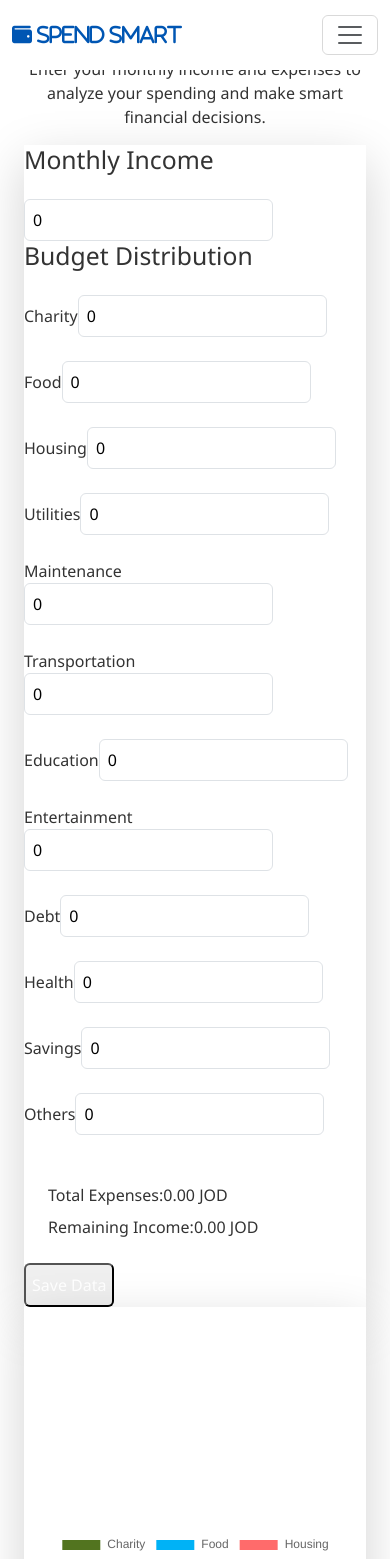
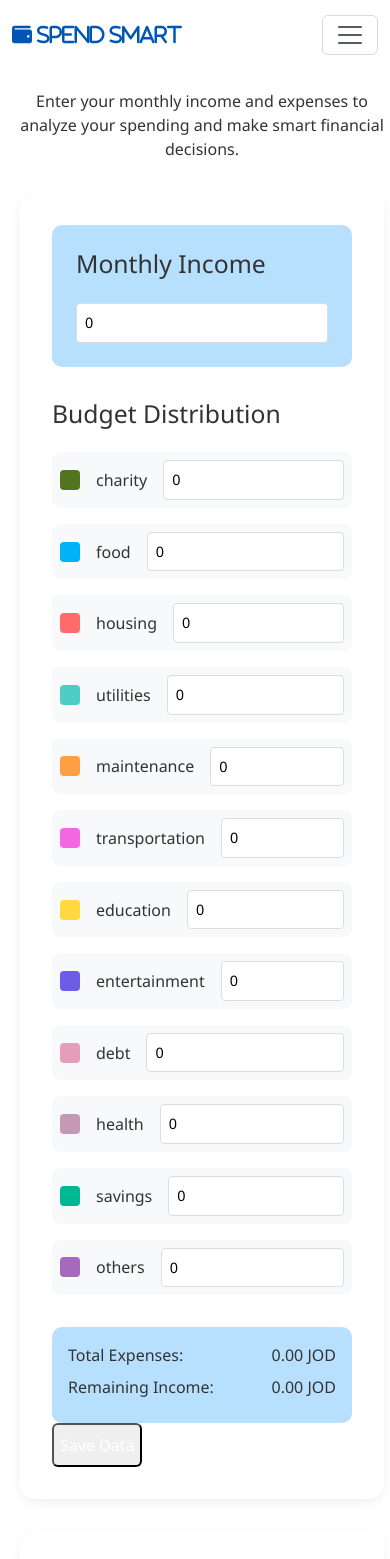
Before and after one commit to suhaib-mousa/SpendSmart.github.io, a React (Vite) app: page /budget in a window 390 px wide. Shown: the top 1559 px of the page. Built offline with nearby package versions, Linux system fonts and the light colour scheme.

Commit message:
Update package.json with required dependencies

```diff
--- a/package.json
+++ b/package.json
@@ -19,6 +19,7 @@
     "bcryptjs": "^2.4.3",
     "bootstrap": "^5.3.0",
     "chart.js": "^4.4.1",
+    "chartjs-plugin-datalabels": "^2.2.0",
     "concurrently": "^8.2.2",
     "cors": "^2.8.5",
     "dotenv": "^16.0.3",
--- a/src/pages/Budget.jsx
+++ b/src/pages/Budget.jsx
@@ -1,9 +1,9 @@
 import React, { useState, useEffect, useRef } from 'react';
-import { Link } from 'react-router-dom';
 import Chart from 'chart.js/auto';
 import html2pdf from 'html2pdf.js';
 import AOS from 'aos';
 import 'aos/dist/aos.css';
+import '../styles/Budget.css';
 
 function Budget() {
   const [monthlyIncome, setMonthlyIncome] = useState(0);
@@ -21,14 +21,17 @@ function Budget() {
     savings: 0,
     others: 0
   });
-  const [totalExpenses, setTotalExpenses] = useState(0);
-  const [remainingIncome, setRemainingIncome] = useState(0);
   const [showAnalysis, setShowAnalysis] = useState(false);
 
-  // Use refs instead of state for chart instances
+  // Chart refs
   const budgetChartRef = useRef(null);
   const comparisonChartRef = useRef(null);
   const yearlyChartRef = useRef(null);
+
+  // Chart canvas refs
+  const budgetCanvasRef = useRef(null);
+  const comparisonCanvasRef = useRef(null);
+  const yearlyCanvasRef = useRef(null);
 
   useEffect(() => {
     AOS.init({
@@ -37,8 +40,29 @@ function Budget() {
     });
     loadData();
 
-    // Cleanup function to destroy charts when component unmounts
     return () => {
+      destroyCharts();
+    };
+  }, []);
+
+  useEffect(() => {
+    requestAnimationFrame(() => {
+      updateCharts();
+    });
+  }, [monthlyIncome, expenses, showAnalysis]);
+
+  const loadData = () => {
+    const savedData = JSON.parse(localStorage.getItem('budgetData'));
+    if (savedData) {
+      setMonthlyIncome(parseFloat(savedData.income) || 0);
+      setExpenses(prev => ({
+        ...prev,
+        ...savedData.expenses
+      }));
+    }
+  };
+
+  const destroyCharts = () => {
     if (budgetChartRef.current) {
       budgetChartRef.current.destroy();
       budgetChartRef.current = null;
@@ -52,37 +76,15 @@ function Budget() {
       yearlyChartRef.current = null;
     }
   };
-  }, []);
-
-  useEffect(() => {
-    updateCalculations();
-  }, [monthlyIncome, expenses]);
-
-  const loadData = () => {
-    const savedData = JSON.parse(localStorage.getItem('budgetData'));
-    if (savedData) {
-      setMonthlyIncome(parseFloat(savedData.income) || 0);
-      setExpenses(savedData.expenses);
-    }
-  };
-
-  const updateCalculations = () => {
-    const total = Object.values(expenses).reduce((sum, value) => sum + parseFloat(value || 0), 0);
-    setTotalExpenses(total);
-    setRemainingIncome(monthlyIncome - total);
-    requestAnimationFrame(() => {
-      updateCharts();
-    });
-  };
 
   const updateCharts = () => {
     // Update budget chart
-    const ctx = document.getElementById('budget-chart')?.getContext('2d');
-    if (ctx) {
+    if (budgetCanvasRef.current) {
       if (budgetChartRef.current) {
         budgetChartRef.current.destroy();
       }
 
+      const ctx = budgetCanvasRef.current.getContext('2d');
       budgetChartRef.current = new Chart(ctx, {
         type: 'doughnut',
         data: {
@@ -98,8 +100,14 @@ function Budget() {
         },
         options: {
           responsive: true,
+          maintainAspectRatio: false,
           plugins: {
-            legend: { position: 'bottom' }
+            legend: {
+              position: 'bottom',
+              labels: {
+                padding: 20
+              }
+            }
           }
         }
       });
@@ -107,9 +115,7 @@ function Budget() {
 
     // Update analysis charts if showing analysis
     if (showAnalysis) {
-      requestAnimationFrame(() => {
       updateAnalysisCharts();
-      });
     }
   };
 
@@ -148,13 +154,13 @@ function Budget() {
     }
 
     // Update comparison chart
-    const comparisonCtx = document.getElementById('comparison-chart')?.getContext('2d');
-    if (comparisonCtx) {
+    if (comparisonCanvasRef.current) {
       if (comparisonChartRef.current) {
         comparisonChartRef.current.destroy();
       }
 
-      comparisonChartRef.current = new Chart(comparisonCtx, {
+      const ctx = comparisonCanvasRef.current.getContext('2d');
+      comparisonChartRef.current = new Chart(ctx, {
         type: 'bar',
         data: {
           labels: ['Obligations', 'Personal', 'Investment'],
@@ -173,16 +179,18 @@ function Budget() {
         },
         options: {
           responsive: true,
+          maintainAspectRatio: false,
           plugins: {
-            legend: { position: 'bottom' }
+            legend: {
+              position: 'bottom'
+            }
           }
         }
       });
     }
 
     // Update yearly projection chart
-    const yearlyCtx = document.getElementById('yearly-chart')?.getContext('2d');
-    if (yearlyCtx) {
+    if (yearlyCanvasRef.current) {
       if (yearlyChartRef.current) {
         yearlyChartRef.current.destroy();
       }
@@ -192,7 +200,8 @@ function Budget() {
         ideal: Array.from({ length: 5 }, (_, i) => ideal.investment * (i + 1) * 12)
       };
 
-      yearlyChartRef.current = new Chart(yearlyCtx, {
+      const ctx = yearlyCanvasRef.current.getContext('2d');
+      yearlyChartRef.current = new Chart(ctx, {
         type: 'line',
         data: {
           labels: ['Year 1', 'Year 2', 'Year 3', 'Year 4', 'Year 5'],
@@ -213,8 +222,11 @@ function Budget() {
         },
         options: {
           responsive: true,
+          maintainAspectRatio: false,
           plugins: {
-            legend: { position: 'bottom' }
+            legend: {
+              position: 'bottom'
+            }
           }
         }
       });
@@ -238,6 +250,8 @@ function Budget() {
 
   const downloadPDF = () => {
     const element = document.querySelector('.analysis-container');
+    if (!element) return;
+
     const opt = {
       margin: [0.5, 0.5, 0.5, 0.5],
       filename: 'Financial_Analysis_Report.pdf',
@@ -258,33 +272,55 @@ function Budget() {
     html2pdf().set(opt).from(element).save();
   };
 
+  const totalExpenses = Object.values(expenses).reduce((sum, value) => sum + (parseFloat(value) || 0), 0);
+  const remainingIncome = monthlyIncome - totalExpenses;
+
   return (
-    <div className="container mx-auto px-4 py-8">
+    <div className="budget-container">
       <div className="text-center mb-12" data-aos="fade-up">
         <h1 className="text-4xl font-bold text-gray-800 mb-4">Financial Planner</h1>
         <p className="text-lg text-gray-600">Enter your monthly income and expenses to analyze your spending and make smart financial decisions.</p>
       </div>
 
-      <div className="grid grid-cols-1 md:grid-cols-2 gap-8">
-        <div className="bg-white rounded-lg shadow-lg p-6" data-aos="fade-right">
+      <div className="budget-grid">
+        <div className="budget-form" data-aos="fade-right">
+          <div className="income-section">
             <h2 className="text-xl font-semibold mb-4">Monthly Income</h2>
             <input
               type="number"
-            className="w-full p-2 border rounded"
+              className="budget-input"
               value={monthlyIncome}
               onChange={(e) => setMonthlyIncome(parseFloat(e.target.value) || 0)}
               placeholder="Enter monthly income"
             />
+          </div>
 
-          <h2 className="text-xl font-semibold mt-6 mb-4">Budget Distribution</h2>
+          <h2 className="text-xl font-semibold mb-4">Budget Distribution</h2>
           {Object.entries(expenses).map(([category, value]) => (
-            <div key={category} className="mb-4">
-              <label className="block text-sm font-medium text-gray-700">
-                {category.charAt(0).toUpperCase() + category.slice(1)}
-              </label>
+            <div key={category} className="budget-item">
+              <div
+                className="category-color"
+                style={{
+                  backgroundColor: {
+                    charity: '#52741F',
+                    food: '#00B2F6',
+                    housing: '#FF6B6B',
+                    utilities: '#4ECDC4',
+                    maintenance: '#FF9F43',
+                    transportation: '#F368E0',
+                    education: '#FFD93D',
+                    entertainment: '#6C5CE7',
+                    debt: '#E69DB8',
+                    health: '#C599B6',
+                    savings: '#00B894',
+                    others: '#A569BD'
+                  }[category]
+                }}
+              />
+              <span className="capitalize">{category}</span>
               <input
                 type="number"
-                className="w-full p-2 border rounded"
+                className="budget-input"
                 value={value}
                 onChange={(e) => handleExpenseChange(category, e.target.value)}
                 placeholder={`Enter ${category} expense`}
@@ -292,12 +328,12 @@ function Budget() {
             </div>
           ))}
 
-          <div className="mt-6 p-4 bg-blue-50 rounded-lg">
-            <div className="flex justify-between mb-2">
+          <div className="budget-summary">
+            <div>
               <span>Total Expenses:</span>
               <span>{totalExpenses.toFixed(2)} JOD</span>
             </div>
-            <div className="flex justify-between">
+            <div>
               <span>Remaining Income:</span>
               <span>{remainingIncome.toFixed(2)} JOD</span>
             </div>
@@ -311,8 +347,8 @@ function Budget() {
           </button>
         </div>
 
-        <div className="bg-white rounded-lg shadow-lg p-6" data-aos="fade-left">
-          <canvas id="budget-chart"></canvas>
+        <div className="chart-container" data-aos="fade-left">
+          <canvas ref={budgetCanvasRef}></canvas>
         </div>
       </div>
 
@@ -326,9 +362,10 @@ function Budget() {
       </div>
 
       {showAnalysis && (
-        <div className="analysis-container mt-8">
-          <div className="grid grid-cols-1 gap-8">
-            <div className="bg-white rounded-lg shadow-lg p-6">
+        <div className="analysis-container" data-aos="fade-up">
+          <div className="analysis-grid">
+            <div className="analysis-section">
+              <div className="analysis-header">
                 <h2 className="text-2xl font-bold mb-4">Three-Thirds Financial Analysis</h2>
                 <div className="mb-6">
                   <h3 className="text-xl font-semibold mb-2">Category Breakdown</h3>
@@ -338,21 +375,23 @@ function Budget() {
                     <li><span className="font-semibold">Investment (1/3):</span> Savings</li>
                   </ul>
                 </div>
-
-              <div className="mb-8">
-                <h3 className="text-xl font-semibold mb-4">Current vs Ideal Distribution</h3>
-                <canvas id="comparison-chart"></canvas>
               </div>
 
-              <div className="mb-8">
+              <div className="analysis-chart">
+                <h3 className="text-xl font-semibold mb-4">Current vs Ideal Distribution</h3>
+                <canvas ref={comparisonCanvasRef}></canvas>
+              </div>
+
+              <div className="analysis-chart">
                 <h3 className="text-xl font-semibold mb-4">5-Year Investment Projection</h3>
-                <canvas id="yearly-chart"></canvas>
+                <canvas ref={yearlyCanvasRef}></canvas>
               </div>
 
               <button
                 onClick={downloadPDF}
-                className="bg-blue-600 text-white py-2 px-6 rounded hover:bg-blue-700"
+                className="download-button"
               >
+                <i className="fas fa-file-download"></i>
                 Download PDF Report
               </button>
             </div>
--- /dev/null
+++ b/src/styles/Budget.css
@@ -0,0 +1,147 @@
+:root {
+  --primary-color: #2A4B7C;
+  --chart-default: #B7E0FF;
+  --text-color: #2D3436;
+  --background: #ECF9FF;
+  --primary-blue: #0056b3;
+  --secondary-blue: #007bff;
+  --dark-blue: #004085;
+}
+
+.budget-container {
+  max-width: 1200px;
+  margin: 2rem auto;
+  padding: 0 20px;
+}
+
+.budget-grid {
+  display: grid;
+  grid-template-columns: 1fr 1fr;
+  gap: 2rem;
+  margin-top: 2rem;
+}
+
+.budget-form {
+  background: white;
+  padding: 2rem;
+  border-radius: 15px;
+  box-shadow: 0 4px 12px rgba(0, 0, 0, 0.06);
+}
+
+.chart-container {
+  background: white;
+  padding: 2rem;
+  border-radius: 15px;
+  box-shadow: 0 4px 12px rgba(0, 0, 0, 0.06);
+  height: fit-content;
+}
+
+.income-section {
+  background-color: var(--chart-default);
+  padding: 1.5rem;
+  border-radius: 10px;
+  margin-bottom: 2rem;
+}
+
+.budget-item {
+  display: grid;
+  grid-template-columns: 20px 1fr auto;
+  gap: 1rem;
+  align-items: center;
+  margin-bottom: 1rem;
+  padding: 0.5rem;
+  border-radius: 8px;
+  background: #f8f9fa;
+}
+
+.category-color {
+  width: 20px;
+  height: 20px;
+  border-radius: 4px;
+}
+
+.budget-input {
+  width: 100%;
+  padding: 0.5rem;
+  border: 1px solid #ddd;
+  border-radius: 4px;
+  font-size: 0.9rem;
+}
+
+.budget-summary {
+  margin-top: 2rem;
+  padding: 1rem;
+  border-radius: 10px;
+  background: var(--chart-default);
+}
+
+.budget-summary div {
+  display: flex;
+  justify-content: space-between;
+  margin-bottom: 0.5rem;
+}
+
+.analysis-container {
+  margin-top: 3rem;
+  padding: 2rem;
+  background: white;
+  border-radius: 15px;
+  box-shadow: 0 4px 12px rgba(0, 0, 0, 0.06);
+}
+
+.analysis-grid {
+  display: grid;
+  grid-template-columns: 1fr;
+  gap: 2rem;
+}
+
+.analysis-section {
+  padding: 1.5rem;
+  border-radius: 10px;
+  background: #f8f9fa;
+}
+
+.analysis-header {
+  margin-bottom: 1.5rem;
+}
+
+.analysis-chart {
+  margin: 2rem 0;
+  height: 300px;
+}
+
+.advice-section {
+  background: #e3f6f5;
+  padding: 1.5rem;
+  border-radius: 10px;
+  margin-top: 2rem;
+}
+
+.download-button {
+  background: var(--primary-color);
+  color: white;
+  border: none;
+  padding: 0.75rem 1.5rem;
+  border-radius: 8px;
+  cursor: pointer;
+  font-size: 1rem;
+  display: flex;
+  align-items: center;
+  gap: 0.5rem;
+  margin: 2rem auto;
+  transition: background-color 0.3s ease;
+}
+
+.download-button:hover {
+  background: var(--dark-blue);
+}
+
+@media (max-width: 768px) {
+  .budget-grid {
+    grid-template-columns: 1fr;
+  }
+
+  .chart-container {
+    height: 400px;
+  }
+}
```
Also changed, not shown: 1 other file (tests, documents, lock files or other folders). Lines whose indentation alone changed are shown as unchanged.
